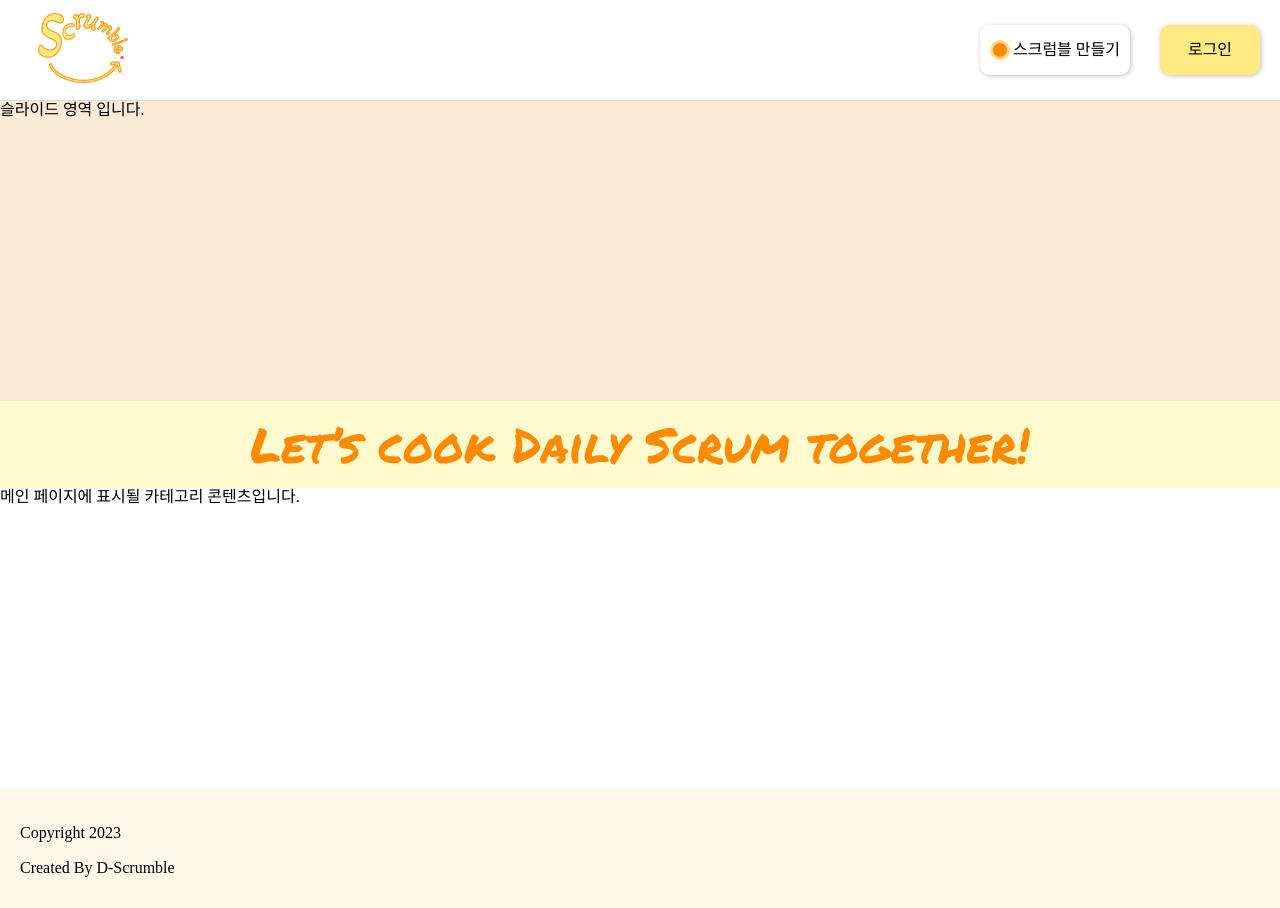
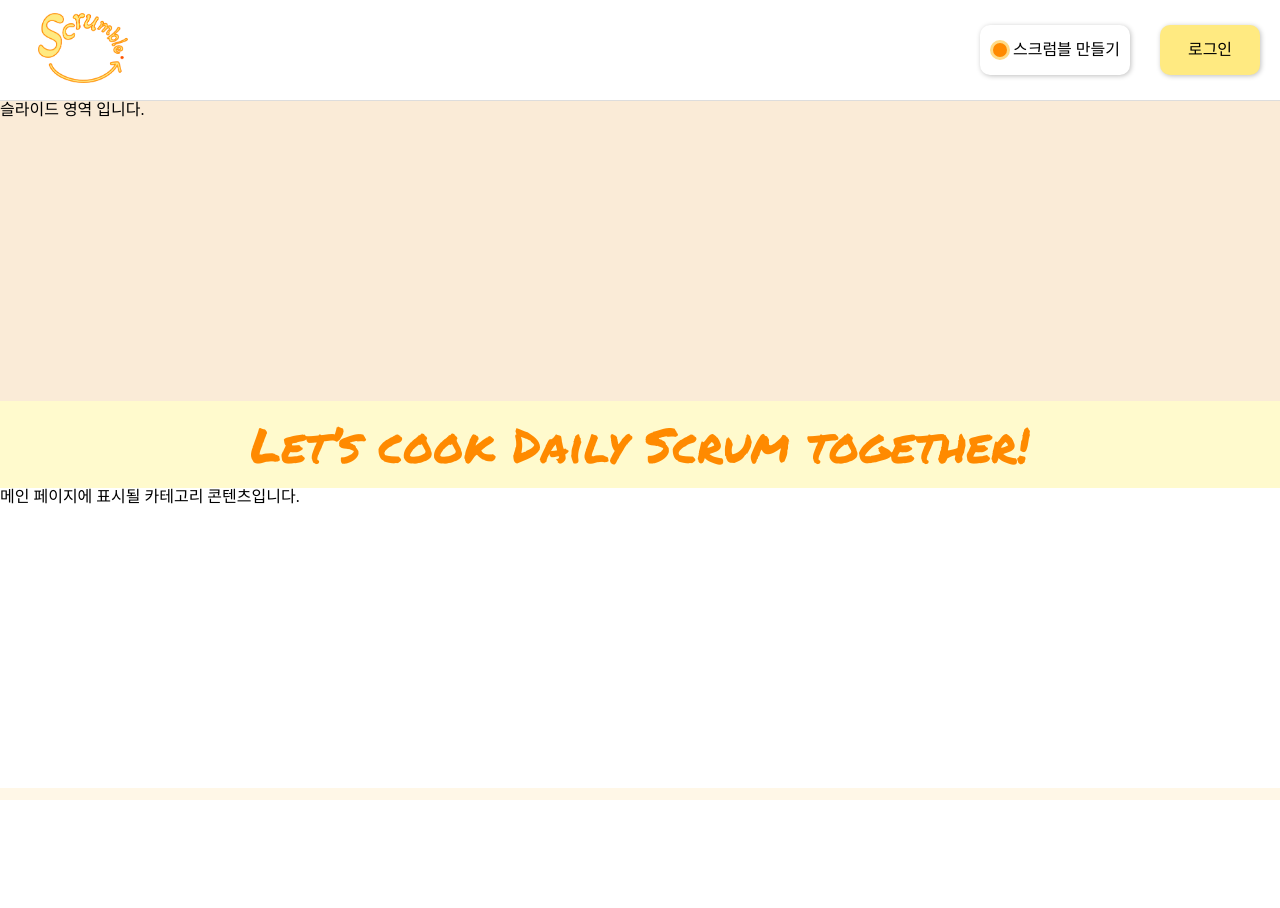
Before and after one commit to D-Scrumble/frontend, a React (Vite) app in the folder front/: page / in a window 1280 px wide. After the commit the page ends 800 px from the top, so only its background shows below. Built offline with nearby package versions, Linux system fonts and the light colour scheme.

Commit message:
view: Header 컴포넌트 수정 - sticky 속성 적용

```diff
--- a/front/src/components/header/styles/header.css
+++ b/front/src/components/header/styles/header.css
@@ -1,4 +1,7 @@
 .header {
+  position: sticky;
+  z-index: 72;
+  top: 0;
   display: flex;
   align-items: center;
   justify-content: space-between;
--- a/front/src/styles/global.css
+++ b/front/src/styles/global.css
@@ -1,4 +1,5 @@
 html,
 body {
+  height: 100%;
   overflow-x: hidden;
 }
```
